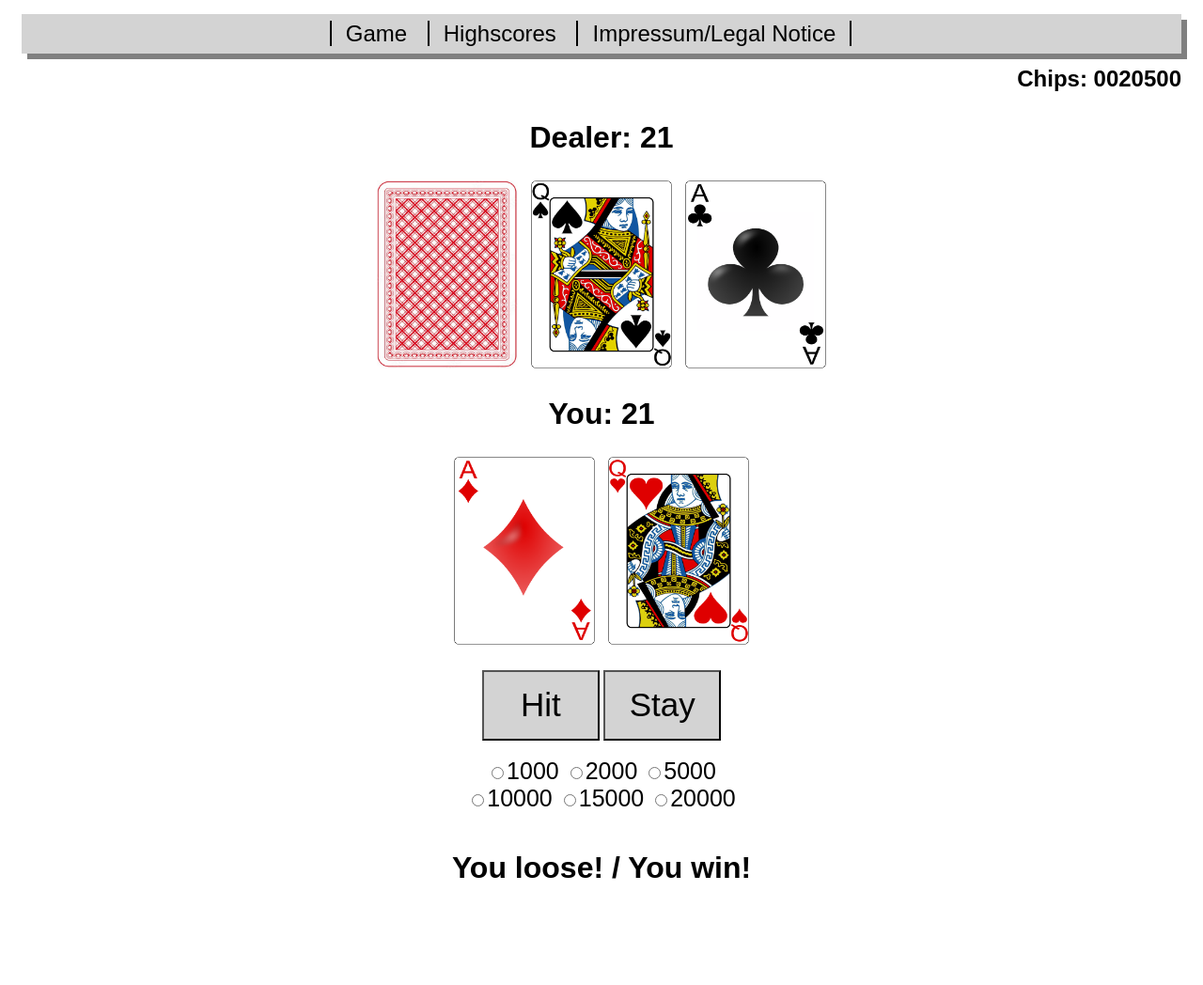
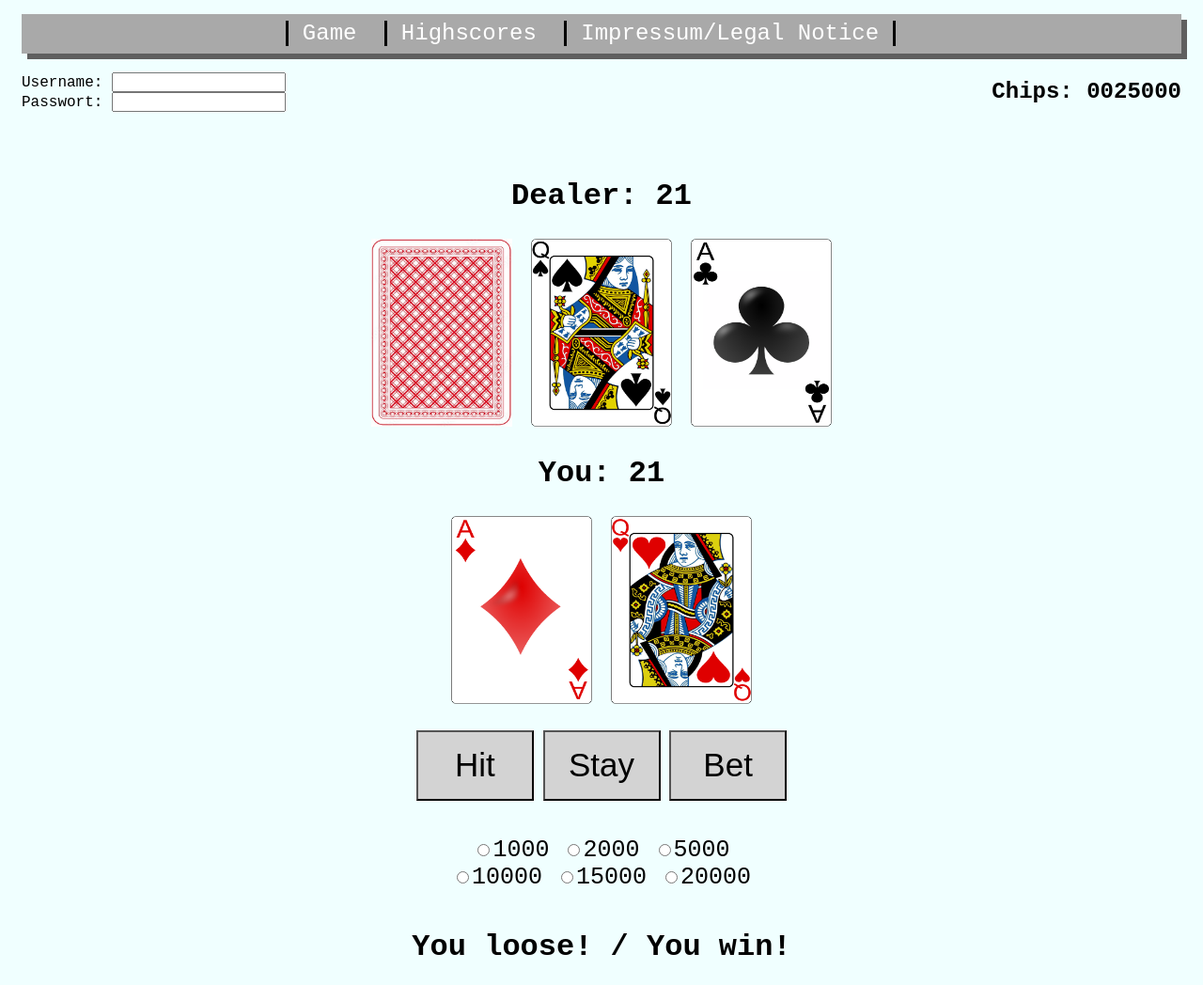
Before and after one commit to Johann-Wju/GIS_SoSe24, a plain HTML site: page main.html in a window 1280 px wide. Shown: the whole page at 94% size. Before the commit the page ends 964 px from the top, so only its background shows below. Drawn offline with Linux system fonts and the light colour scheme.

Commit message:
comitted

```diff
--- a/main.html
+++ b/main.html
@@ -19,8 +19,17 @@
                 <!-- Empty <a></a> to get a border behind the Impressum-->
                 <a></a>
                 <!-- TODO: Highscore is just a placeholder till JavaScript implementation-->
-                <h1 id="your-highscore">Chips: <span id="highscore"> 0020500 </span></h1>
+                <h1 id="your-highscore">Chips: <span id="highscore"> 0025000 </span></h1>
             </nav>
+
+            <!-- TODO: Login will work, when the Backend is implemented-->
+            <div id="login">
+                <label>Username:</label>
+                <input type="text" />
+                <br>
+                <label>Passwort:</label>
+                <input type="password" />
+            </div>
         </header>
 
         <footer>
@@ -46,11 +55,12 @@
         <div>
             <button id="hit">Hit</button>
             <button id="stay">Stay</button>
+            <button id="bet">Bet</button>
         </div>
 
         <br>
 
-        <div id="bets">
+        <div id="bets-number">
             <input type="radio" name="chips" value="1000" /><label>1000</label>
             <input type="radio" name="chips" value="2000" /><label>2000</label>
             <input type="radio" name="chips" value="5000" /><label>5000</label>
--- a/styles.css
+++ b/styles.css
@@ -1,5 +1,6 @@
 body {
-    font-family: Arial, Helvetica, sans-serif;
+    font-family: monospace, Arial, sans-serif;
+    background-color: azure;
 }
 
 footer {
@@ -11,30 +12,30 @@ a {
     font-size: x-large;
     text-decoration: none;
     padding: 0px 15px 0px 15px;
-    color: black;
-    border-left: 2px solid black;
+    color: white;
+    border-left: 3px solid black;
 }
 
 #nav {
     height: 30px;
-    background: lightgray;
+    background: darkgray;
     padding-top: 7px;
     padding-left: 7px;
     padding-bottom: 5px;
     margin-top: 15px;
     margin-left: 15px;
     margin-right: 15px;
-    box-shadow: 6px 6px gray;
+    box-shadow: 6px 6px rgb(95, 95, 95);
     text-align: center;
   }
 
-#dealer-cards img {
-    height: 200px;
-    width: 150px;
-    margin: 5px;
-}
+  #login {
+    margin-top: 20px;
+    margin-left: 15px;
+    text-align: left;
+  }
 
-#your-cards img {
+#dealer-cards img, #your-cards img {
     height: 200px;
     width: 150px;
     margin: 5px;
@@ -42,23 +43,22 @@ a {
 
 #your-highscore {
     text-align: right;
+    padding-top: 15px;
 }
 
-#hit {
+#hit, #stay, #bet {
     width: 125px;
     height: 75px;
     font-size: 35px;
-    background: lightgray
+    background-color: lightgray;
 }
 
-#stay {
-    width: 125px;
-    height: 75px;
-    font-size: 35px;
-    background: lightgray
+#hit:hover, #stay:hover, #bet:hover {
+    background-color: darkgray ;
 }
 
-#bets {
+#bets-number {
+    padding-top: 20px;
     font-size: 25px;
 }
 
```
